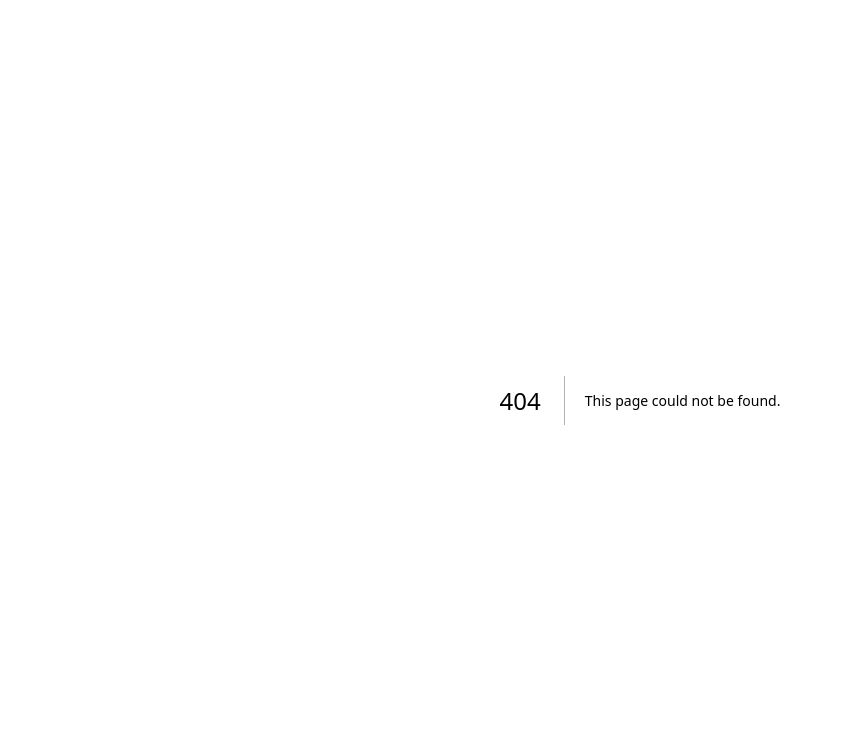
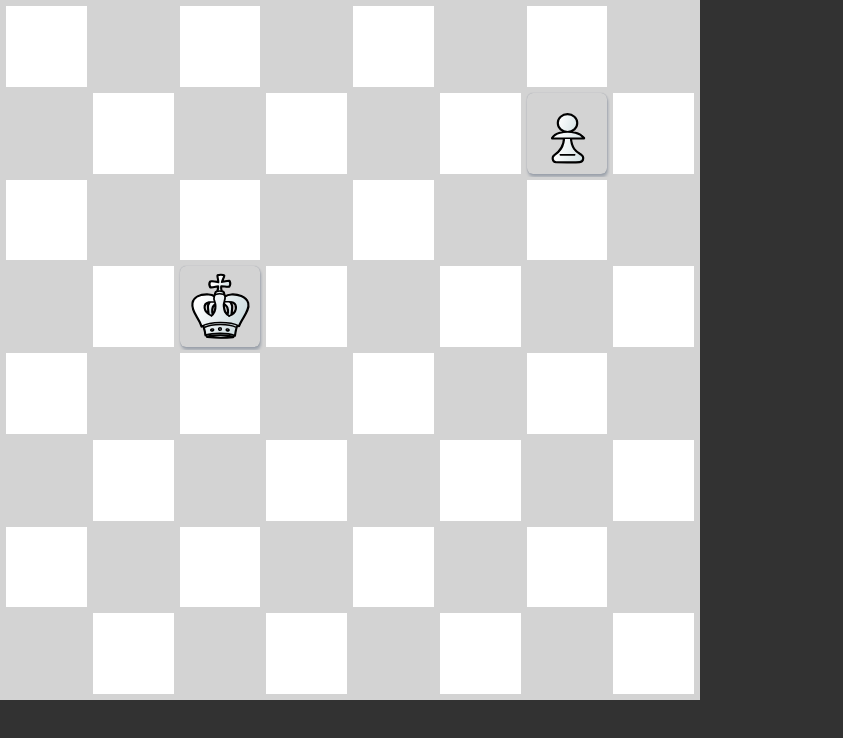
Before and after one commit to suji6707/chess-game, a Next.js app: page /drag in a window 1280 px wide. Before the commit this address had no page. Shown: the top 738 px of the page, without its empty margins (0-843 px from the left). Built offline with nearby package versions, Linux system fonts and the light colour scheme.

Commit message:
Piece Draggable 버전 추가

```diff
--- a/package.json
+++ b/package.json
@@ -8,8 +8,9 @@
     "start": "next start",
     "lint": "next lint"
   },
-  "type":"module",
+  "type": "module",
   "dependencies": {
+    "@emotion/react": "^11.11.4",
     "next": "14.2.3",
     "react": "^18",
     "react-dom": "^18"
--- /dev/null
+++ b/src/components/drag/Drag.tsx
@@ -0,0 +1,117 @@
+import { pieceImagePaths } from "@/services/chess-logic/models";
+/** @jsxImportSource @emotion/react */
+import { css } from "@emotion/react";
+import { ReactElement } from "react";
+/**
+ * randerSquares
+ * - 모든 칸을 렌더링. 위치에 말이 있으면 렌더링
+ *
+ * Chessboard 컴포넌트
+ * - pieces: 말의 종류와 위치를 결정
+ * -
+ */
+
+export type PieceType = "king" | "pawn";
+
+type PieceProps = {
+  image: string;
+  alt: string;
+};
+
+export type Coord = [number, number];
+
+export type PieceRecord = {
+  type: PieceType;
+  location: Coord;
+};
+
+// 인자로 타입만 넘겨주면 해당 컴포넌트를 반환
+export const pieceLookup: {
+  [Key in PieceType]: () => ReactElement;
+} = {
+  king: () => <King />,
+  pawn: () => <Pawn />,
+};
+
+export function isEqualCoord(c1: Coord, c2: Coord): boolean {
+  return c1[0] === c2[0] && c1[1] === c2[1];
+}
+
+function renderSquares(pieces: PieceRecord[]) {
+  const squares = [];
+
+  for (let row = 0; row < 8; row++) {
+    for (let col = 0; col < 8; col++) {
+      // 현재 좌표
+      const squareCoord: Coord = [row, col];
+
+      const piece = pieces.find((piece) =>
+        isEqualCoord(piece.location, squareCoord)
+      );
+
+      const isDark = (row + col) % 2 === 1; // 맨 윗줄부터
+
+      squares.push(
+        <div
+          css={squareStyles}
+          style={{ backgroundColor: isDark ? "lightgrey" : "white" }}
+        >
+          {piece && pieceLookup[piece.type]()}
+        </div>
+      );
+    }
+  }
+  return squares;
+}
+
+export function ChessBoard() {
+  const pieces: PieceRecord[] = [
+    { type: "king", location: [3, 2] },
+    { type: "pawn", location: [1, 6] },
+  ];
+  return <div css={chessboardStyles}>{renderSquares(pieces)}</div>;
+}
+
+function Piece({ image, alt }: PieceProps) {
+  return <img css={imageStyles} src={image} alt={alt} />; // draggable="false"
+}
+
+export function King() {
+  return <Piece image={pieceImagePaths["K"]} alt="King" />;
+}
+
+export function Pawn() {
+  return <Piece image={pieceImagePaths["P"]} alt="Pawn" />;
+}
+
+const chessboardStyles = css({
+  display: "grid",
+  gridTemplateColumns: "repeat(8, 1fr)",
+  gridTemplateRows: "repeat(8, 1fr)",
+  width: "700px",
+  height: "700px",
+  border: "3px solid lightgrey",
+});
+
+const squareStyles = css({
+  //   display: "grid",
+  gridTemplateColumns: "repeat(8, 1fr)",
+  gridTemplateRows: "repeat(8, 1fr)",
+  width: "100%",
+  height: "100%",
+  border: "3px solid lightgrey",
+});
+
+const imageStyles = css({
+  width: "100%",
+  height: "100%",
+  margin: "auto", // 중앙 정렬
+  display: "block", // 블록 요소로 설정하여 margin: auto가 작동하도록 함
+  padding: 4,
+  borderRadius: 6,
+  boxShadow:
+    "1px 3px 3px rgba(9, 30, 66, 0.25),0px 0px 1px rgba(9, 30, 66, 0.31)",
+  "&:hover": {
+    backgroundColor: "rgba(168, 168, 168, 0.25)",
+  },
+});
--- /dev/null
+++ b/src/pages/drag.tsx
@@ -0,0 +1,5 @@
+import { ChessBoard } from "@/components/drag/Drag";
+
+export default function DragPage() {
+  return <ChessBoard />;
+}
```
Also changed, not shown: 1 other file (tests, documents, lock files or other folders).
